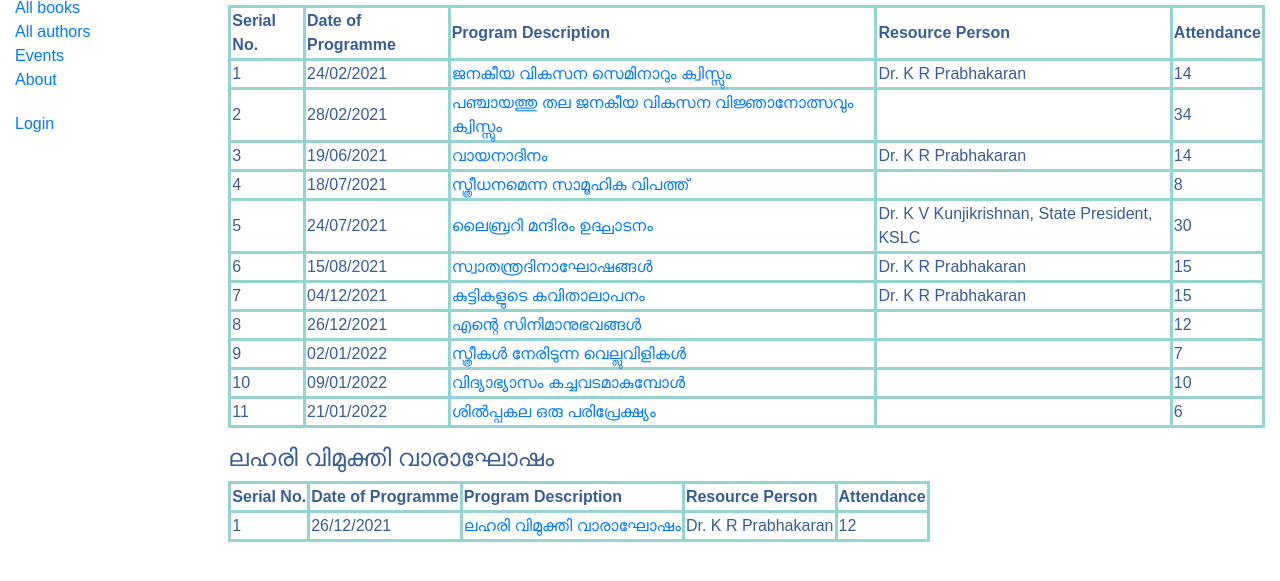
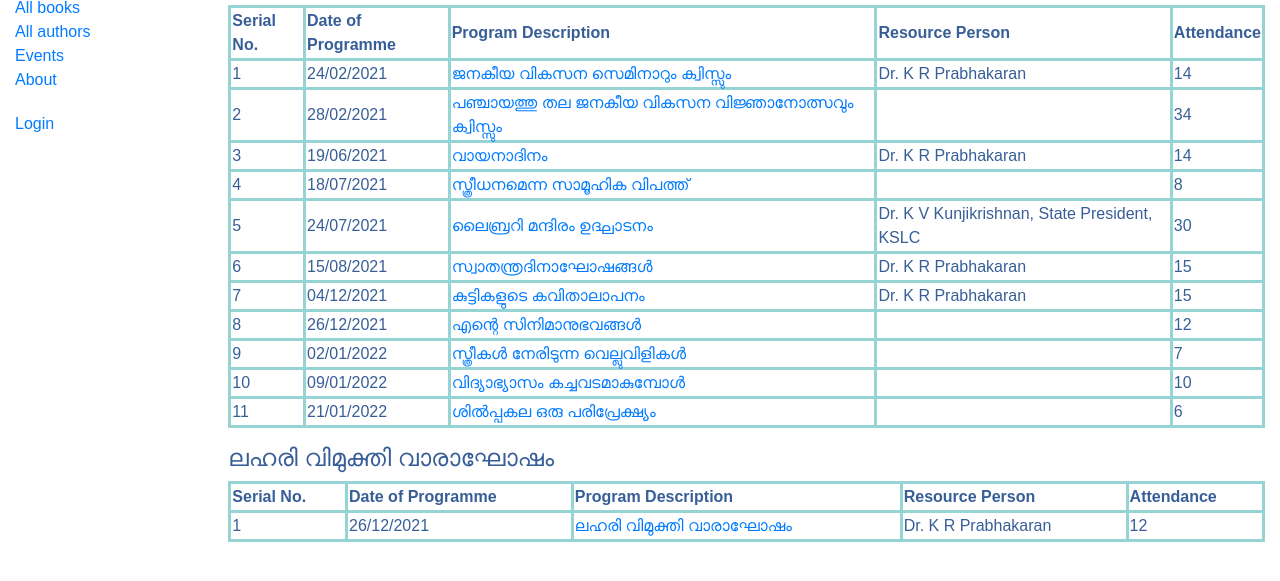
Before and after one commit to bodhiadmin/bodhilibrary, a Django app: page /catalog/events/ in a window 1280 px wide. Shown: the part 48-629 px from the top of the page. Run offline with Django 3.2, Linux system fonts and the light colour scheme.

Commit message:
Changed table width

```diff
--- a/catalog/templates/events.html
+++ b/catalog/templates/events.html
@@ -4,7 +4,7 @@
 <p></p>
 <h2>Public functions hosted at Bodhi during Feb 1st 2021 to Jan 31st 2022...</h1>
 
-<table>
+<table style="width:100%">
   <tr>
     <th>Serial No.</th>
     <th>Date of Programme</th>
@@ -94,7 +94,7 @@
 <p></p>
 <h2>ലഹരി വിമുക്തി വാരാഘോഷം</h2>
 
-<table>
+<table style="width:100%">
   <tr>
     <th>Serial No.</th>
     <th>Date of Programme</th>
```
